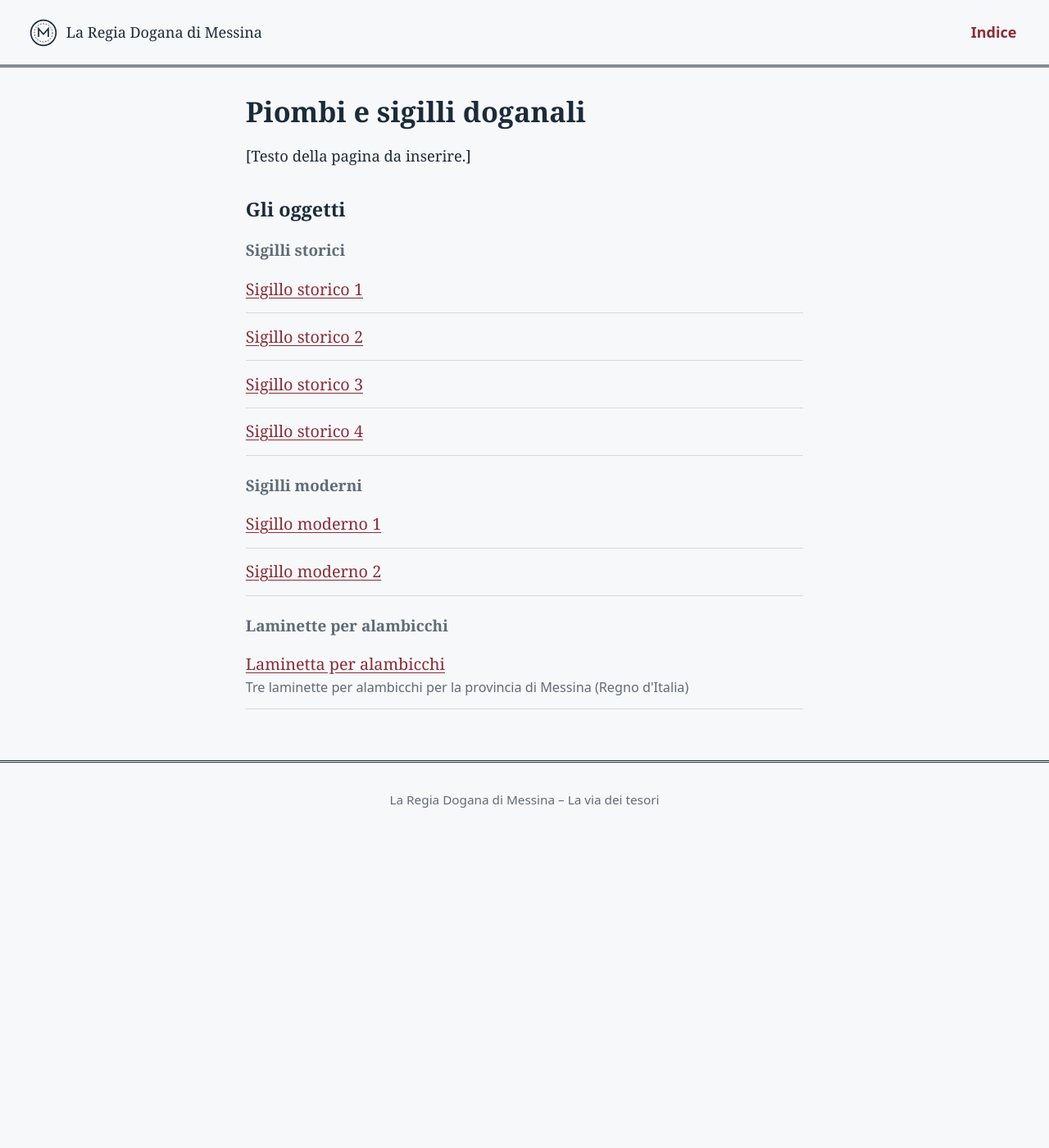
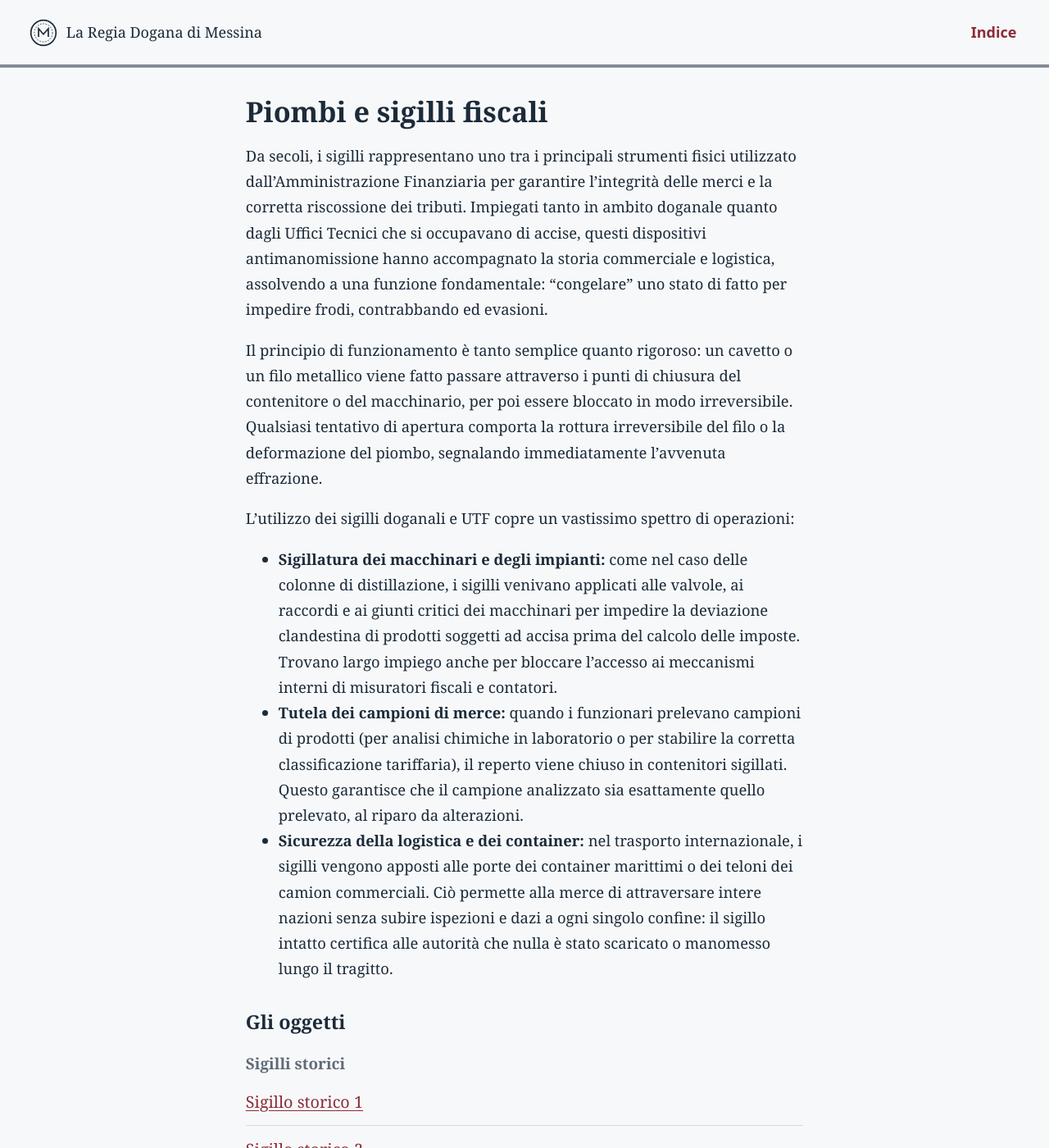
Before and after one commit to GiuseppeLB/regia-dogana-di-Messina, a Jekyll site: the page built from _pagine/sigilli.md, in a window 1280 px wide and 1400 px high. Shown: the whole window at 82% size. Built offline with Jekyll 4.4.1, drawn with Linux system fonts in a browser that asks for light colours.

Commit message:
Update _pagine/sigilli.md (via Pages CMS)

```diff
--- a/_pagine/sigilli.md
+++ b/_pagine/sigilli.md
@@ -1,6 +1,14 @@
 ---
 layout: pagina
-title: "Piombi e sigilli doganali"
+title: Piombi e sigilli fiscali
 ordine: 2
 ---
-[Testo della pagina da inserire.]
+Da secoli, i sigilli rappresentano uno tra i principali strumenti fisici utilizzato dall'Amministrazione Finanziaria per garantire l'integrità delle merci e la corretta riscossione dei tributi. Impiegati tanto in ambito doganale quanto dagli Uffici Tecnici che si occupavano di accise, questi dispositivi antimanomissione hanno accompagnato la storia commerciale e logistica, assolvendo a una funzione fondamentale: "congelare" uno stato di fatto per impedire frodi, contrabbando ed evasioni.
+
+Il principio di funzionamento è tanto semplice quanto rigoroso: un cavetto o un filo metallico viene fatto passare attraverso i punti di chiusura del contenitore o del macchinario, per poi essere bloccato in modo irreversibile. Qualsiasi tentativo di apertura comporta la rottura irreversibile del filo o la deformazione del piombo, segnalando immediatamente l'avvenuta effrazione.
+
+L'utilizzo dei sigilli doganali e UTF copre un vastissimo spettro di operazioni:
+
+- **Sigillatura dei macchinari e degli impianti:** come nel caso delle colonne di distillazione, i sigilli venivano applicati alle valvole, ai raccordi e ai giunti critici dei macchinari per impedire la deviazione clandestina di prodotti soggetti ad accisa prima del calcolo delle imposte. Trovano largo impiego anche per bloccare l'accesso ai meccanismi interni di misuratori fiscali e contatori.
+- **Tutela dei campioni di merce:** quando i funzionari prelevano campioni di prodotti (per analisi chimiche in laboratorio o per stabilire la corretta classificazione tariffaria), il reperto viene chiuso in contenitori sigillati. Questo garantisce che il campione analizzato sia esattamente quello prelevato, al riparo da alterazioni.
+- **Sicurezza della logistica e dei container:** nel trasporto internazionale, i sigilli vengono apposti alle porte dei container marittimi o dei teloni dei camion commerciali. Ciò permette alla merce di attraversare intere nazioni senza subire ispezioni e dazi a ogni singolo confine: il sigillo intatto certifica alle autorità che nulla è stato scaricato o manomesso lungo il tragitto.
```
